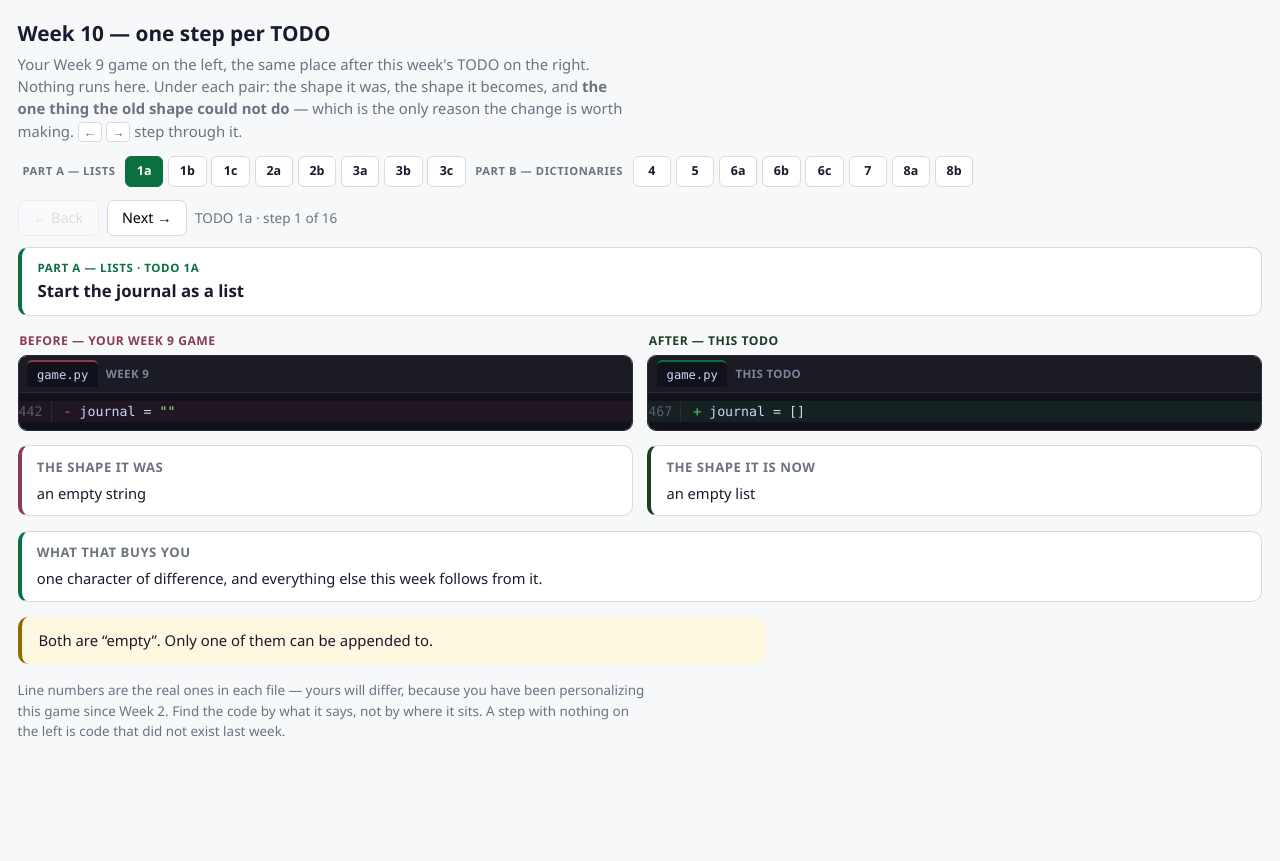
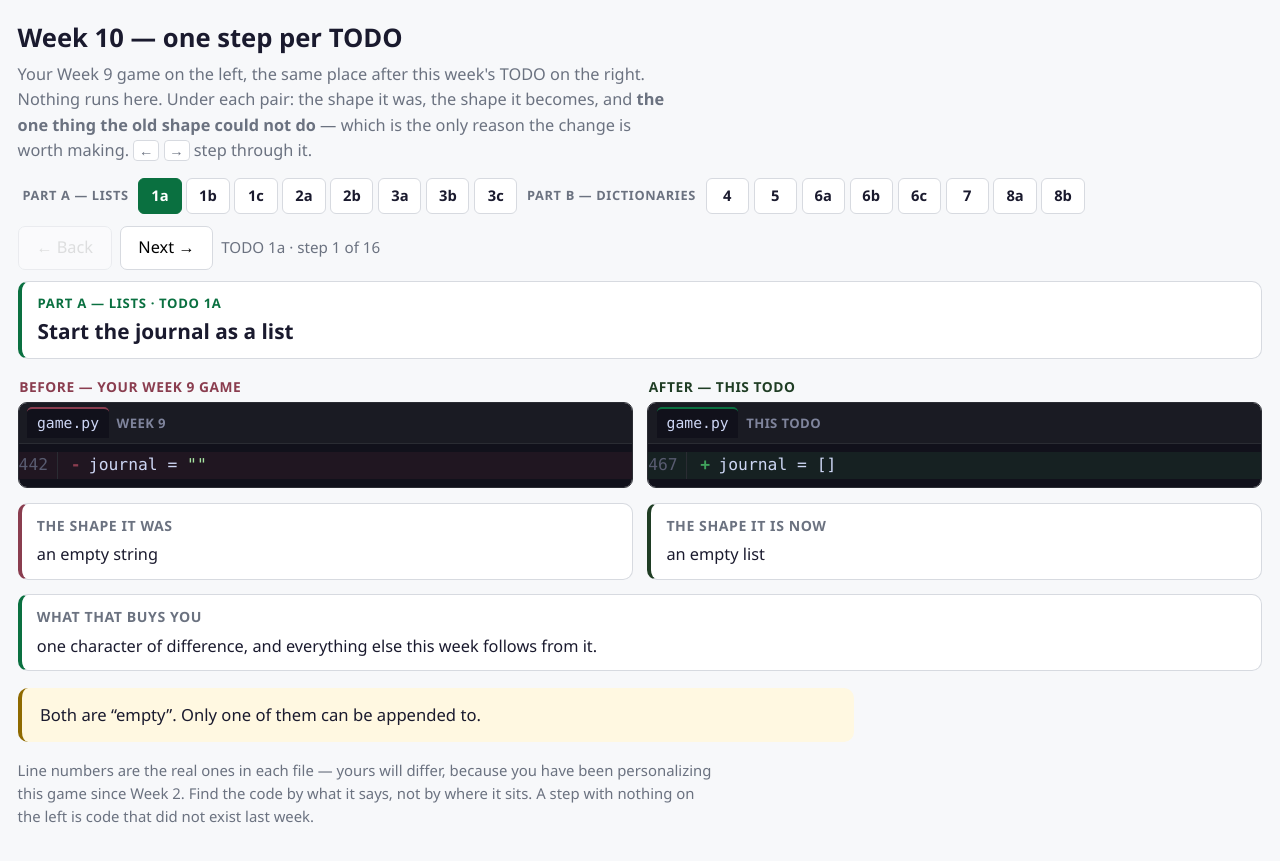
Before and after one commit to Hadzik-CS1400/cs1400-diagrams, a plain HTML site: page demos/block-builder-week10.html in a window 1280 px wide. Before the commit the page ends 800 px from the top, so only its background shows below. Drawn offline with Linux system fonts and the light colour scheme.

Commit message:
Week 10 stepper: bigger type, sized for a projector
The code pane went .83rem -> 1.02rem, which is the one that matters: it was
comfortable on a laptop and unreadable from the back of a room. Body gets an
explicit 17px base so every other rem scales with it, and the 21 other rules
move in proportion so the page does not become one giant code block wrapped
in fine print. Columns widen 27rem -> 32rem to match.

```diff
--- a/demos/block-builder-week10.html
+++ b/demos/block-builder-week10.html
@@ -22,37 +22,38 @@
           --before:#8a3d4f; --after:#1f3d24; --acc:#0a7040; --card:#fff; }
   * { box-sizing: border-box; }
   body { margin:0; padding:1.1rem; background:var(--bg); color:var(--ink);
-         font-family:'Segoe UI',system-ui,Arial,sans-serif; line-height:1.5; }
-  h1 { font-size:1.3rem; margin:0 0 .25rem; }
-  .sub { margin:0 0 .9rem; color:var(--dim); font-size:.93rem; max-width:72ch; }
+         font-family:'Segoe UI',system-ui,Arial,sans-serif; line-height:1.55;
+         font-size:17px; }
+  h1 { font-size:1.6rem; margin:0 0 .3rem; }
+  .sub { margin:0 0 .9rem; color:var(--dim); font-size:1.02rem; max-width:70ch; }
   .rail { display:flex; flex-wrap:wrap; gap:.3rem; align-items:center;
           margin-bottom:.8rem; }
-  .rail .pl { font-size:.7rem; font-weight:800; letter-spacing:.05em;
+  .rail .pl { font-size:.8rem; font-weight:800; letter-spacing:.05em;
               color:var(--dim); text-transform:uppercase; margin:0 .3rem; }
-  .dot { font:inherit; font-size:.78rem; font-weight:700; cursor:pointer;
-         min-width:2.4rem; padding:.3rem .25rem; border:1px solid var(--line);
+  .dot { font:inherit; font-size:.92rem; font-weight:700; cursor:pointer;
+         min-width:2.7rem; padding:.35rem .3rem; border:1px solid var(--line);
          border-radius:6px; background:var(--card); color:var(--ink); }
   .dot[aria-pressed="true"] { background:var(--acc); color:#fff;
                               border-color:var(--acc); }
   .dot.done { border-color:var(--acc); color:var(--acc); }
   .bar { display:flex; gap:.5rem; align-items:center; margin-bottom:.7rem;
          flex-wrap:wrap; }
-  .bar button { font:inherit; font-size:.9rem; padding:.4rem .9rem;
+  .bar button { font:inherit; font-size:1.02rem; padding:.5rem 1.1rem;
                 border:1px solid var(--line); border-radius:7px;
                 background:var(--card); cursor:pointer; }
   .bar button:disabled { opacity:.4; cursor:default; }
-  .count { color:var(--dim); font-size:.85rem; }
+  .count { color:var(--dim); font-size:.95rem; }
   .kbd { border:1px solid var(--line); border-radius:4px; padding:0 .3rem;
-         font-size:.8rem; background:var(--card); }
+         font-size:.9rem; background:var(--card); }
   .head { background:var(--card); border:1px solid var(--line);
           border-left:4px solid var(--acc); border-radius:10px;
           padding:.7rem 1rem; margin-bottom:.8rem; }
-  .head .tn { font-size:.72rem; font-weight:800; letter-spacing:.05em;
+  .head .tn { font-size:.82rem; font-weight:800; letter-spacing:.05em;
               color:var(--acc); text-transform:uppercase; }
-  .head h2 { margin:.1rem 0 0; font-size:1.05rem; }
+  .head h2 { margin:.1rem 0 0; font-size:1.3rem; }
   .cols { display:flex; gap:.9rem; flex-wrap:wrap; }
-  .col { flex:1 1 27rem; min-width:0; }
-  .colhead { font-size:.76rem; font-weight:800; letter-spacing:.04em;
+  .col { flex:1 1 32rem; min-width:0; }
+  .colhead { font-size:.86rem; font-weight:800; letter-spacing:.04em;
              padding:.25rem .1rem; text-transform:uppercase; }
   .before .colhead { color:var(--before); }
   .after .colhead { color:var(--after); }
@@ -65,19 +66,19 @@
   .pane { border-radius:9px; overflow:hidden; border:1px solid #2a2c33; }
   .tabbar { background:#1a1b23; display:flex; align-items:center;
             gap:.5rem; padding:.3rem .55rem; border-bottom:1px solid #2a2c33; }
-  .tabbar .fname { background:#11111b; color:#cdd6f4; font-size:.76rem;
+  .tabbar .fname { background:#11111b; color:#cdd6f4; font-size:.92rem;
                    font-family:Consolas,'Courier New',monospace;
                    padding:.2rem .6rem; border-radius:5px 5px 0 0;
                    border-top:2px solid var(--acc); }
   .before .tabbar .fname { border-top-color:var(--before); }
-  .tabbar .meta { color:#7f849c; font-size:.72rem; letter-spacing:.03em;
+  .tabbar .meta { color:#7f849c; font-size:.82rem; letter-spacing:.03em;
                   text-transform:uppercase; font-weight:700; }
   .code { background:#11111b; padding:.5rem 0;
           overflow-x:auto; font-family:Consolas,'Courier New',monospace;
-          font-size:.83rem; line-height:1.6; }
+          font-size:1.02rem; line-height:1.65; }
   .code div { white-space:pre; color:#cdd6f4; padding:0 .7rem 0 0; }
   .code .n { display:inline-block; min-width:4ch; text-align:right;
-             margin-right:.75rem; padding-right:.5rem; color:#585b70;
+             margin-right:.8rem; padding-right:.55rem; color:#585b70;
              border-right:1px solid #2a2c33; user-select:none; }
   /* The change mark, where an IDE puts its gutter diff bar. */
   .code .mk { display:inline-block; width:1.2ch; margin-right:.4rem;
@@ -92,23 +93,23 @@
   .code .st { color:#a6e3a1; } .code .nm { color:#fab387; }
   .code .cm { color:#6c7086; font-style:italic; }
   .none { background:var(--card); border:1px dashed var(--line);
-          border-radius:9px; padding:1rem; color:var(--dim); font-size:.89rem;
+          border-radius:9px; padding:1rem; color:var(--dim); font-size:1rem;
           font-style:italic; }
   .shape { display:flex; gap:.9rem; flex-wrap:wrap; margin:.9rem 0 .25rem; }
   .box { flex:1 1 16rem; background:var(--card); border:1px solid var(--line);
          border-radius:10px; padding:.7rem .95rem; }
-  .box h3 { margin:0 0 .3rem; font-size:.82rem; text-transform:uppercase;
+  .box h3 { margin:0 0 .35rem; font-size:.88rem; text-transform:uppercase;
             letter-spacing:.04em; color:var(--dim); }
   .box.was { border-left:4px solid var(--before); }
   .box.now { border-left:4px solid var(--after); }
   .box.buys { border-left:4px solid var(--acc); flex-basis:100%; }
-  .box p { margin:0; font-size:.92rem; }
+  .box p { margin:0; font-size:1.02rem; }
   .note { background:#fff8e1; border-left:4px solid #8f6a00;
-          border-radius:10px; padding:.8rem 1.05rem; font-size:.93rem;
+          border-radius:10px; padding:.9rem 1.15rem; font-size:1.04rem;
           max-width:88ch; }
   code { background:#eef0f4; padding:.05rem .3rem; border-radius:4px;
          font-family:Consolas,'Courier New',monospace; font-size:.92em; }
-  .legend { color:var(--dim); font-size:.84rem; margin-top:1rem;
+  .legend { color:var(--dim); font-size:.93rem; margin-top:1rem;
             max-width:82ch; }
   @media (prefers-color-scheme: dark) {
     :root:not([data-theme="light"]) {
```
